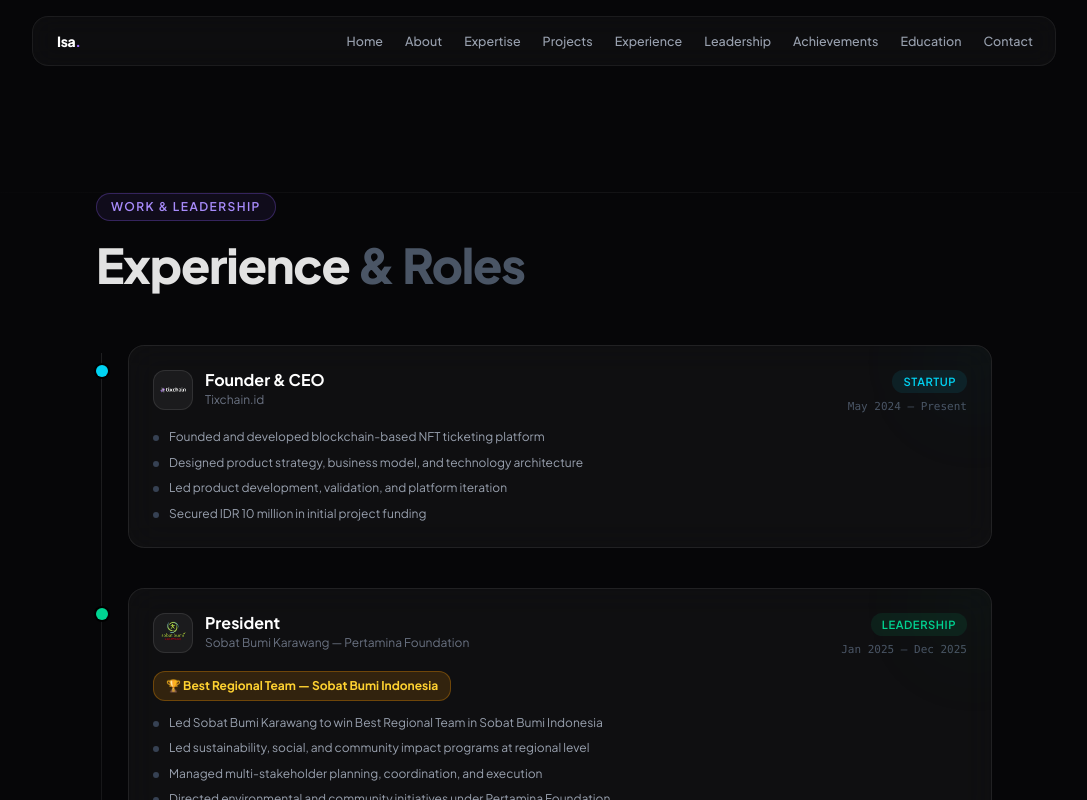
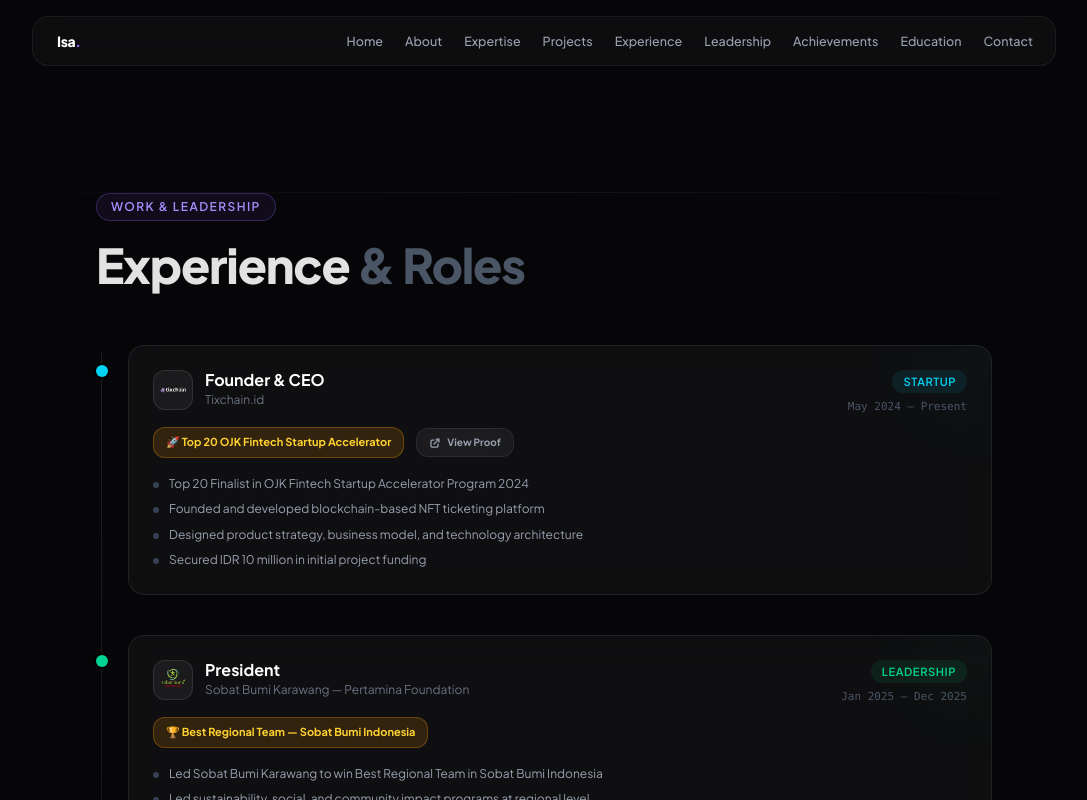
Before and after one commit to ghifarryaal/Web-Portofolio, a Next.js app: page /experience in a window 1280 px wide. Shown: the top 800 px of the page, without its empty margins (96-1183 px from the left). Built offline with nearby package versions, Linux system fonts and the light colour scheme.

Commit message:
Add Tixchain OJK badge and proof link to Experience section

```diff
--- a/components/Experience.tsx
+++ b/components/Experience.tsx
@@ -13,14 +13,15 @@
         borderColor: 'border-cyan-500/20',
         glowColor: 'bg-cyan-500/10',
         tagBg: 'bg-cyan-500/10 text-cyan-400',
-        badge: null,
+        badge: '🚀 Top 20 OJK Fintech Startup Accelerator',
         logo: '/Logo/tixchain-type-white.png',
         bullets: [
+            'Top 20 Finalist in OJK Fintech Startup Accelerator Program 2024',
             'Founded and developed blockchain-based NFT ticketing platform',
             'Designed product strategy, business model, and technology architecture',
-            'Led product development, validation, and platform iteration',
             'Secured IDR 10 million in initial project funding',
         ],
+        proof: 'https://drive.google.com/file/d/1b9EF1SBCJd8OjQiwCgpz9VXYtQLYGzER/view?usp=share_link',
     },
     {
         period: 'Jan 2025 – Dec 2025',
@@ -185,17 +186,34 @@
                                         </div>
                                     </div>
 
-                                    {/* Achievement badge */}
+                                    {/* Achievement badge & Proof */}
+                                    {(exp.badge || ('proof' in exp && exp.proof)) && (
+                                        <div className="flex flex-wrap items-center gap-3 mb-4">
                                             {exp.badge && (
                                                 <motion.div
                                                     initial={{ opacity: 0, scale: 0.9 }}
                                                     whileInView={{ opacity: 1, scale: 1 }}
                                                     transition={{ duration: 0.4, delay: 0.2 }}
                                                     viewport={{ once: true }}
-                                            className="mb-3 inline-flex items-center gap-2 px-3 py-1.5 rounded-xl bg-amber-500/15 border border-amber-500/30 text-amber-300 text-xs font-bold"
+                                                    className="inline-flex items-center gap-2 px-3 py-1.5 rounded-xl bg-amber-500/15 border border-amber-500/30 text-amber-300 text-[11px] font-bold"
                                                 >
                                                     {exp.badge}
                                                 </motion.div>
+                                            )}
+                                            {'proof' in exp && exp.proof && (
+                                                <a
+                                                    href={exp.proof as string}
+                                                    target="_blank"
+                                                    rel="noopener noreferrer"
+                                                    className="inline-flex items-center gap-1.5 px-3 py-1.5 rounded-xl glass border border-white/10 text-[10px] font-bold text-gray-400 hover:text-white hover:border-white/20 transition-all"
+                                                >
+                                                    <svg className="w-3 h-3" fill="none" viewBox="0 0 24 24" stroke="currentColor" strokeWidth={2.5}>
+                                                        <path strokeLinecap="round" strokeLinejoin="round" d="M10 6H6a2 2 0 00-2 2v10a2 2 0 002 2h10a2 2 0 002-2v-4M14 4h6m0 0v6m0-6L10 14" />
+                                                    </svg>
+                                                    View Proof
+                                                </a>
+                                            )}
+                                        </div>
                                     )}
 
                                     {/* Bullets */}
```
Lines whose indentation alone changed are shown as unchanged.
